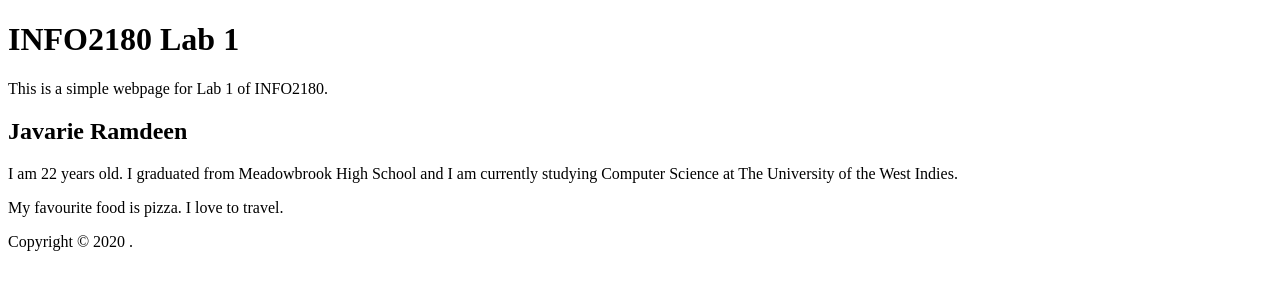
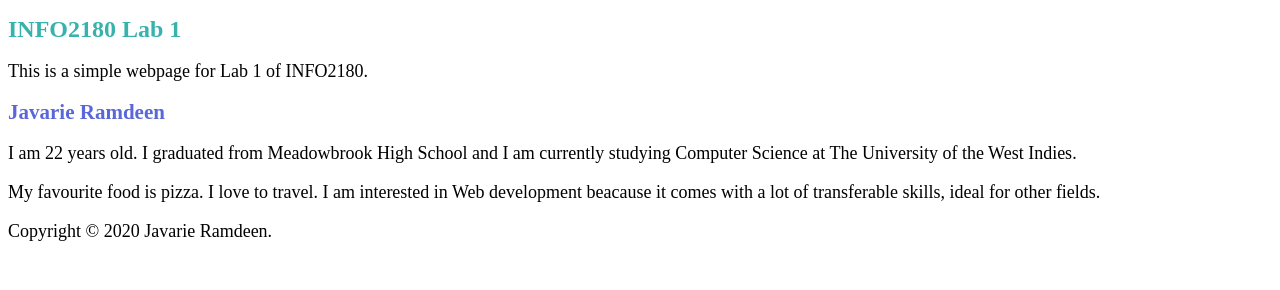
Before and after one commit to JavarieRamdeen/info2180-lab1, a plain HTML site: page index.html in a window 1280 px wide. Drawn offline with Linux system fonts and the light colour scheme.

Commit message:
Updated index.html

```diff
--- a/index.html
+++ b/index.html
@@ -5,6 +5,7 @@
     <meta name="viewport" content="width=devicewidth, initial-scale=1.0">
     <meta http-equiv="X-UA-Compatible" content="ie=edge">
     <title>INFO2180 Lab 1</title>
+	<link rel = "stylesheet" href = "styles.css">
 </head>
 <body>
 	<header>
@@ -14,10 +15,10 @@
 	<main>
 		<h2>Javarie Ramdeen</h2>
 		<p>I am 22 years old. I graduated from Meadowbrook High School and I am currently studying Computer Science at The University of the West Indies.</p>
-		<p> My favourite food is pizza. I love to travel.
+		<p> My favourite food is pizza. I love to travel. I am interested in  Web development beacause it comes with a lot of transferable skills, ideal for other fields.</p>
 	</main>
 	<footer>
-		<p>Copyright &copy; 2020 <Your Name>.</p>
+		<p>Copyright &copy; 2020 Javarie Ramdeen.</p>
 	</footer>
 </body>
 </html>
```
